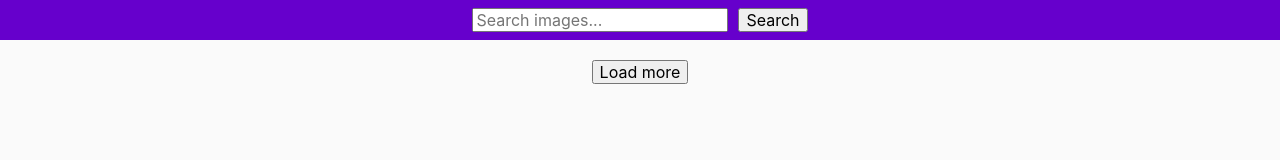
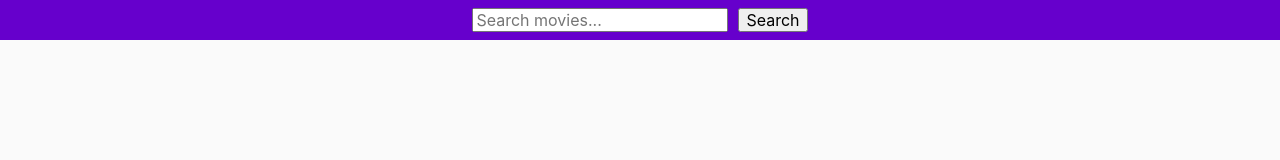
Before and after one commit to llomaka/moviedb, a React app: page src/index.html in a window 1280 px wide. Built offline with nearby package versions, Linux system fonts and the light colour scheme.

Commit message:
Редагування сторінки пошуку

```diff
--- a/src/index.html
+++ b/src/index.html
@@ -12,12 +12,12 @@
     />
   </head>
   <body>
-   <form class="search-form" id="search-form">
-      <input type="text" name="searchQuery" autocomplete="off" placeholder="Search images..." />
+    <form class="search-form" id="search-form">
+      <input type="text" name="searchQuery" autocomplete="off" placeholder="Search movies..." />
       <button type="submit">Search</button>
     </form>
     <div class="gallery"></div>
-    <button type="button" class="load-more">Load more</button>
+    <button type="button" class="load-more visually-hidden">Load more</button>
     <script src="./index.js"></script>
   </body>
 </html>
```
